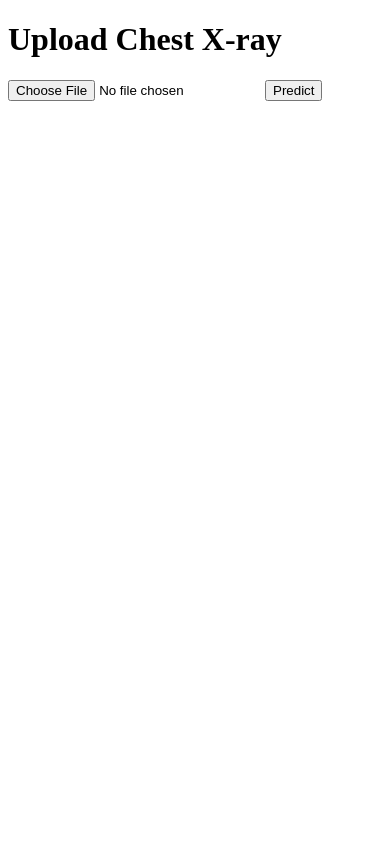
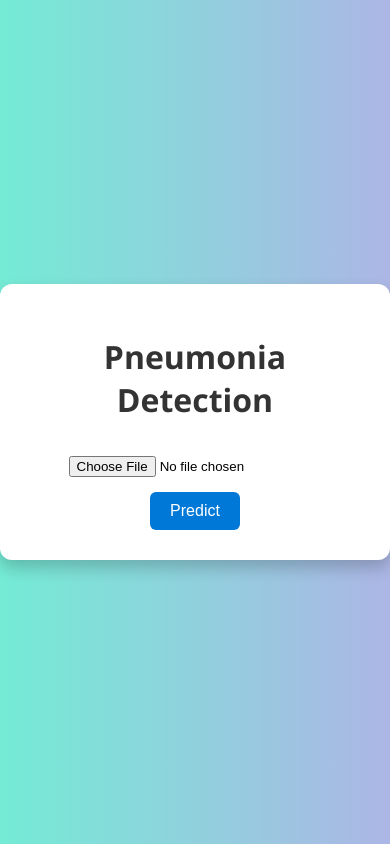
Before and after one commit to Fenet254/ChestXray-Triage, a Flask app: page / in a window 390 px wide. Run offline with Flask 3, Linux system fonts and the light colour scheme.

Commit message:
Redesign index.html with modern UI and image preview
Enhanced the pneumonia detection web page with a modern, responsive design, improved form styling, and added image preview functionality. Included a loading indicator during prediction and improved accessibility with proper HTML attributes.

```diff
--- a/pneumonia_webapp/templates/index.html
+++ b/pneumonia_webapp/templates/index.html
@@ -1,17 +1,107 @@
 <!DOCTYPE html>
-<html>
+<html lang="en">
 <head>
+    <meta charset="UTF-8">
     <title>Pneumonia Detection</title>
+    <meta name="viewport" content="width=device-width, initial-scale=1.0">
+    <style>
+        body {
+            font-family: 'Segoe UI', sans-serif;
+            background: linear-gradient(to right, #74ebd5, #ACB6E5);
+            margin: 0;
+            padding: 0;
+            display: flex;
+            justify-content: center;
+            align-items: center;
+            height: 100vh;
+        }
+
+        .container {
+            background-color: white;
+            padding: 30px;
+            border-radius: 12px;
+            box-shadow: 0 8px 16px rgba(0,0,0,0.2);
+            text-align: center;
+            max-width: 400px;
+            width: 100%;
+        }
+
+        h1 {
+            margin-bottom: 20px;
+            color: #333;
+        }
+
+        input[type="file"] {
+            margin: 15px 0;
+        }
+
+        button {
+            background-color: #0078D7;
+            color: white;
+            border: none;
+            padding: 10px 20px;
+            border-radius: 6px;
+            cursor: pointer;
+            font-size: 16px;
+        }
+
+        button:hover {
+            background-color: #005fa3;
+        }
+
+        #preview {
+            margin-top: 20px;
+            max-width: 100%;
+            border-radius: 8px;
+        }
+
+        #loader {
+            display: none;
+            margin-top: 20px;
+        }
+
+        .prediction {
+            margin-top: 20px;
+            font-size: 20px;
+            font-weight: bold;
+            color: #0078D7;
+        }
+    </style>
 </head>
 <body>
-    <h1>Upload Chest X-ray</h1>
-    <form method="POST" enctype="multipart/form-data">
-        <input type="file" name="xray_image" required>
-        <button type="submit">Predict</button>
-    </form>
+    <div class="container">
+        <h1>Pneumonia Detection</h1>
+        <form method="POST" enctype="multipart/form-data" onsubmit="showLoader()">
+            <input type="file" name="xray_image" accept="image/*" onchange="previewImage(event)" required>
+            <br>
+            <button type="submit">Predict</button>
+        </form>
 
-    {% if prediction %}
-        <h2>Prediction: {{ prediction }}</h2>
-    {% endif %}
+        <img id="preview" src="#" alt="Image Preview" style="display:none;">
+        <div id="loader">
+            <img src="https://i.gifer.com/ZZ5H.gif" alt="Loading..." width="50">
+            <p>Analyzing image...</p>
+        </div>
+
+        {% if prediction %}
+            <div class="prediction">Prediction: {{ prediction }}</div>
+        {% endif %}
+    </div>
+
+    <script>
+        function previewImage(event) {
+            const reader = new FileReader();
+            reader.onload = function(){
+                const output = document.getElementById('preview');
+                output.src = reader.result;
+                output.style.display = 'block';
+            };
+            reader.readAsDataURL(event.target.files[0]);
+        }
+
+        function showLoader() {
+            document.getElementById('loader').style.display = 'block';
+        }
+    </script>
 </body>
 </html>
```
